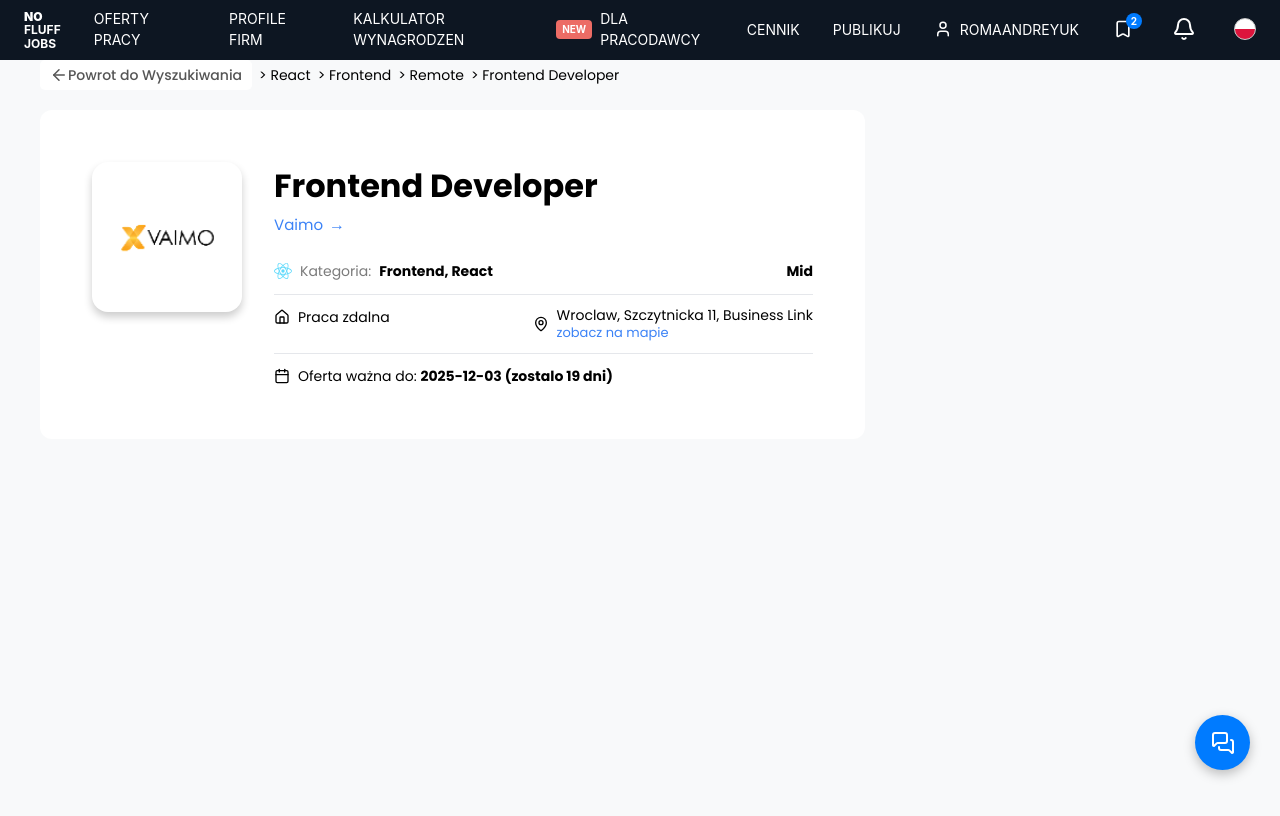
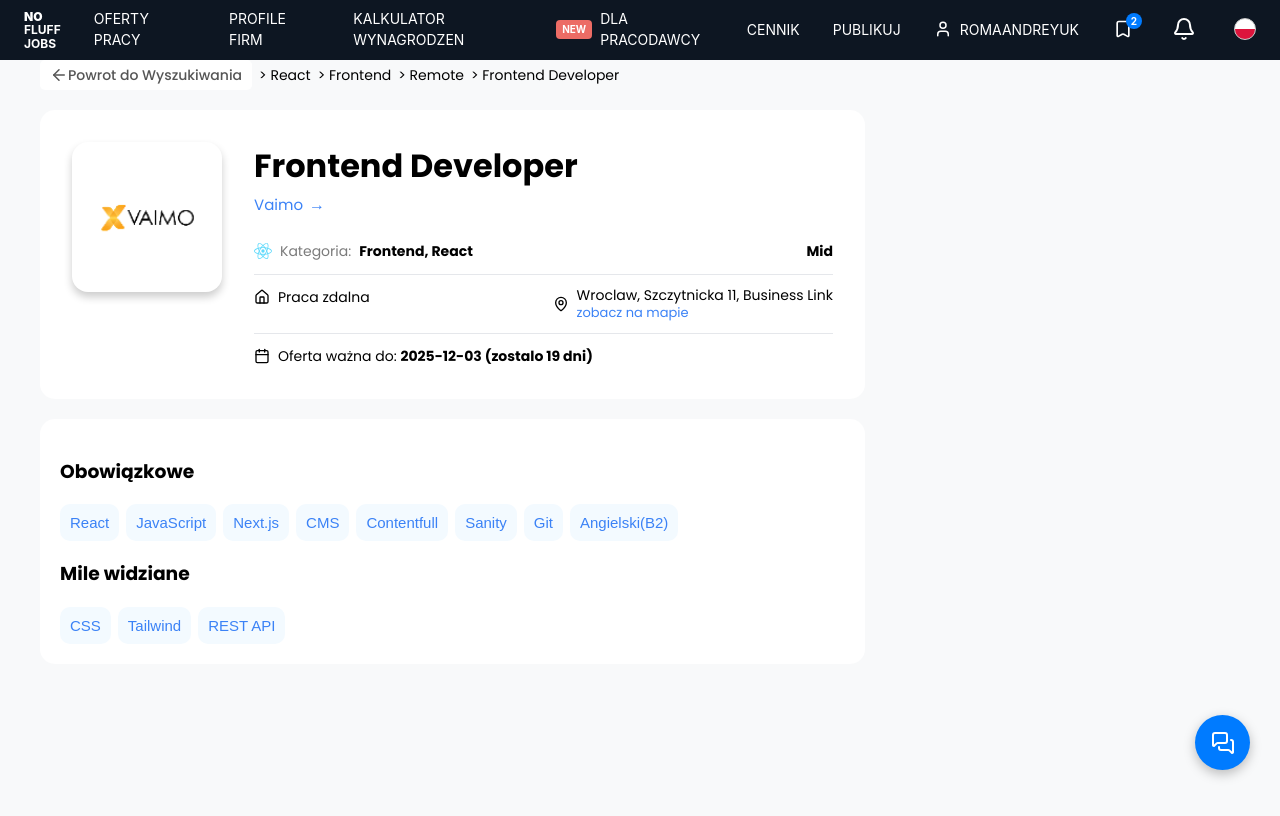
Before and after one commit to AndreyukRaman/mock-nofluffjobs, a React (Vite) app: page / in a window 1280 px wide. Shown: the top 816 px of the page. Built offline with nearby package versions, Linux system fonts and the light colour scheme.

Commit message:
requirements block

```diff
--- a/src/components/Job/JobHeader.module.scss
+++ b/src/components/Job/JobHeader.module.scss
@@ -3,6 +3,7 @@
   gap: 32px;
   padding: 32px;
   background: white;
+  border-radius: 15px;
 
 
   /* LOGO */
--- /dev/null
+++ b/src/components/Job/JobRequirements.module.scss
@@ -0,0 +1,25 @@
+
+.reqContainer{
+  background-color: white;
+  border-radius: 15px;
+  padding: 20px;
+
+  .requirements, .additional {
+    display: flex;
+    flex-direction: row;
+    flex-wrap: wrap;
+    gap: 7px;
+    min-height: 30px;
+
+    button{
+      background-color: #f3faff;
+      border: none;
+      border-radius: 10px;
+      color: #3b82f6;
+      font-size: 15px;
+      padding: 10px;
+    }
+  }
+
+
+}
--- /dev/null
+++ b/src/components/Job/JobRequirements.tsx
@@ -0,0 +1,21 @@
+import styles from "./JobRequirements.module.scss";
+import { JobRequirementsProps } from "../../types/job";
+
+export default function JobRequirements({ requirements, additionalReqs }: JobRequirementsProps) {
+  return (
+    <div className={styles.reqContainer}>
+      <h3>Obowiązkowe</h3>
+      <div className={styles.requirements}>
+        {requirements.map((req) => (
+          <button>{req}</button>
+        ))}
+      </div>
+      <h3>Mile widziane</h3>
+      <div className={styles.additional}>
+        {additionalReqs.map((add) => (
+          <button>{add}</button>
+        ))}
+      </div>
+    </div>
+  );
+}
--- a/src/pages/JobPage/JobPage.module.scss
+++ b/src/pages/JobPage/JobPage.module.scss
@@ -62,10 +62,11 @@
       .main {
         width: 100%;
         flex: 1;
-        background: white;
-        padding: 20px;
-        border-radius: 12px;
+        background: #f8f9fa;
         min-width: 0;
+        display: flex;
+        flex-direction: column;
+        gap: 20px;
       }
 
       .sidebar {
--- a/src/pages/JobPage/JobPage.tsx
+++ b/src/pages/JobPage/JobPage.tsx
@@ -1,35 +1,44 @@
-import styles from "./JobPage.module.scss"
-import {Link} from "react-router-dom";
-import {ArrowLeft, MessagesSquare} from "lucide-react";
+import styles from "./JobPage.module.scss";
+import { Link } from "react-router-dom";
+import { ArrowLeft, MessagesSquare } from "lucide-react";
 import JobHeader from "../../components/Job/JobHeader";
-
-
-
+import JobRequirements from "../../components/Job/JobRequirements";
+import { Job } from "../../types/Job";
 
 export default function JobPage() {
   const job: Job = {
     companyLogo: "/public/VaimoLogo.jpg",
     title: "Frontend Developer",
     companyName: "Vaimo",
-        categories: ['Frontend', 'React'],
+    categories: ["Frontend", "React"],
     level: "Mid",
     location: "Wroclaw, Szczytnicka 11, Business Link",
     validUntil: "2025-12-03 (zostalo 19 dni)",
-    }
+  };
 
+  const requirements: string[] = [
+    "React",
+    "JavaScript",
+    "Next.js",
+    "CMS",
+    "Contentfull",
+    "Sanity",
+    "Git",
+    "Angielski(B2)",
+  ];
+  const additionalReqs: string[] = ["CSS", "Tailwind", "REST API"];
 
-    return(
+  return (
     <div className={styles.page}>
-
       {/* OUTER CONTAINER – 1900px */}
       <div className={styles.outer}>
-
         {/* WRAPPER — 1200px */}
         <div className={styles.breadcrumbsWrapper}>
           <div className={styles.breadcrumbs}>
             <Link to="/">
-                        <ArrowLeft size={18}/>
-                        Powrot do Wyszukiwania</Link>
+              <ArrowLeft size={18} />
+              Powrot do Wyszukiwania
+            </Link>
             <span>&gt; React</span>
             <span>&gt; Frontend</span>
             <span>&gt; Remote</span>
@@ -38,21 +47,17 @@
         </div>
         {/* INNER CONTAINER – 1200px */}
         <div className={styles.inner}>
-
           <main className={styles.main}>
             <JobHeader job={job} />
-                        {/* TODO */}
+            <JobRequirements requirements={requirements} additionalReqs={additionalReqs} />
           </main>
 
-                    <aside className={styles.sidebar}>
-                        {/* TODO*/}
-                    </aside>
+          <aside className={styles.sidebar}>{/* TODO*/}</aside>
         </div>
-
       </div>
       <button className={styles.chatButton}>
-                <MessagesSquare/>
+        <MessagesSquare />
       </button>
     </div>
-    )
+  );
 }
```
Also changed, not shown: src/types/Job.ts (+6 -1 lines). Lines whose indentation alone changed are shown as unchanged.
